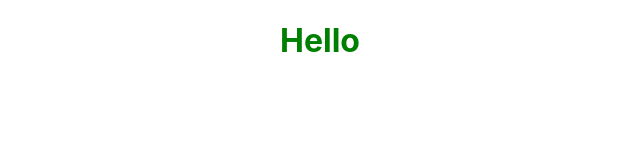
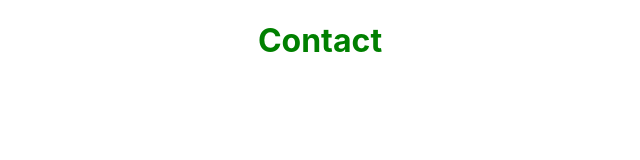
Before and after one commit to leungcnie/portfolio, a React (Create React App) app: page /contact in a window 1280 px wide. Shown: the top 160 px of the page, without its empty margins (320-960 px from the left). Built offline with nearby package versions, Linux system fonts and the light colour scheme.

Commit message:
Fix routing typo and put dummy text in pages

```diff
--- a/src/App.js
+++ b/src/App.js
@@ -1,5 +1,5 @@
 import './styles/App.scss';
-import { BrowserRouter as Router, Route, Switch } from "react-router-dom";
+import { BrowserRouter as Router, Route, Switch, Link } from "react-router-dom";
 
 // Pages
 import Welcome from './pages/Welcome';
@@ -13,19 +13,19 @@ function App() {
     <div className="App">
       <Router>
         <Switch>
-          <Route exact route="/" component={Welcome}>
+          <Route exact path="/" component={Welcome}>
             <Welcome />
           </Route>
-          <Route exact route="/about" component={About}>
+          <Route exact path="/about" component={About}>
             <About />
           </Route>
-          <Route exact route="/projects" component={Projects}>
+          <Route exact path="/projects" component={Projects}>
             <Projects />
           </Route>
-          <Route exact route="/contact" component={Contact}>
+          <Route exact path="/contact" component={Contact}>
             <Contact />
           </Route>
-          <Route exact route="*" component={NotFound}>
+          <Route exact path="*" component={NotFound}>
             <NotFound />
           </Route>
         </Switch>
--- a/src/pages/About.jsx
+++ b/src/pages/About.jsx
@@ -1,5 +1,7 @@
 import '../styles/About.scss';
 
 export default function About(props) {
-
+  return (
+    <h1>About</h1>
+  )
 }
--- a/src/pages/Contact.jsx
+++ b/src/pages/Contact.jsx
@@ -1,5 +1,7 @@
 import '../styles/Contact.scss';
 
 export default function Contact(props) {
-
+  return (
+    <h1>Contact</h1>
+  )
 }
--- a/src/pages/NotFound.jsx
+++ b/src/pages/NotFound.jsx
@@ -1,5 +1,7 @@
 import '../styles/NotFound.scss';
 
 export default function NotFound(props) {
-
+  return (
+    <h1>NotFound</h1>
+  )
 }
--- a/src/pages/Projects.jsx
+++ b/src/pages/Projects.jsx
@@ -1,5 +1,7 @@
 import '../styles/Projects.scss';
 
 export default function Projects(props) {
-
+  return (
+    <h1>Projects</h1>
+  )
 }
--- a/src/pages/Welcome.jsx
+++ b/src/pages/Welcome.jsx
@@ -2,6 +2,6 @@ import '../styles/Welcome.scss';
 
 export default function Welcome(props) {
   return (
-    <h1>Hello</h1>
+    <h1>Welcome</h1>
   )
 }
```
